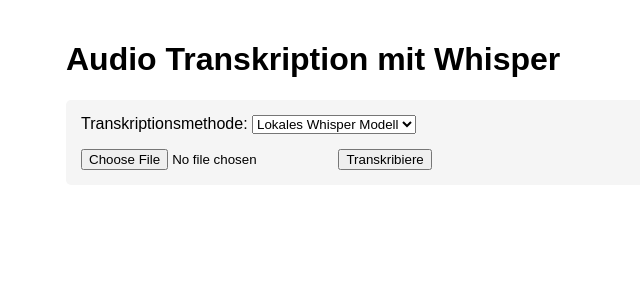
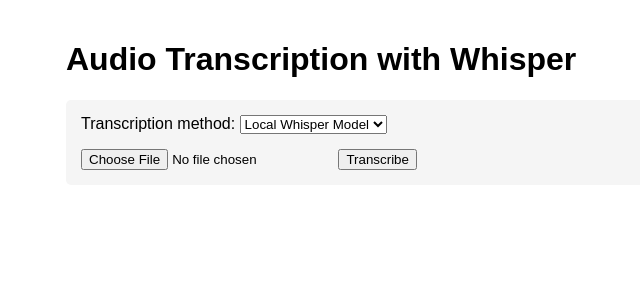
Before and after one commit to Janinnho/whisper-api-stt, a Flask app: page / in a window 1280 px wide. Shown: the top 300 px of the page, without its empty margins (174-814 px from the left). Run offline with Flask 2, Linux system fonts and the light colour scheme.

Commit message:
Add files via upload

```diff
--- a/app.py
+++ b/app.py
@@ -1,22 +1,24 @@
 import os
 import tempfile
-from flask import Flask, render_template, request
+import json
+from flask import Flask, render_template, request, jsonify
 import requests
 import whisper
 
 app = Flask(__name__)
 OPENAI_API_KEY = os.getenv("OPENAI_API_KEY")
+LOCAL_API_KEY = os.getenv("LOCAL_API_KEY", None)  # Optional API key for local API
 if not OPENAI_API_KEY:
-    print("Hinweis: Kein OPENAI_API_KEY gefunden. Cloud-Transkription wird nicht verfügbar sein.")
+    print("Note: No OPENAI_API_KEY found. Cloud transcription will not be available.")
 
-# Lade lokales Whisper-Modell (wird beim ersten Aufruf heruntergeladen)
-# "base" ist ein guter Kompromiss zwischen Genauigkeit und Geschwindigkeit
+# Load local Whisper model (will be downloaded on first call)
+# "base" is a good compromise between accuracy and speed
 local_model = None
 
 def load_local_model(model_size="base"):
     global local_model
     if local_model is None:
-        print(f"Lade lokales Whisper-Modell ({model_size})...")
+        print(f"Loading local Whisper model ({model_size})...")
         local_model = whisper.load_model(model_size)
     return local_model
 
@@ -36,37 +38,59 @@
     )
     if response.status_code == 200:
         json_response = response.json()
-        return json_response.get("text", "Keine Transkription gefunden.")
+        return json_response.get("text", "No transcription found.")
     else:
-        return f"Fehler bei der Transkription: {response.status_code} - {response.text}"
+        return f"Transcription error: {response.status_code} - {response.text}"
 
 @app.route("/", methods=["GET", "POST"])
 def index():
     transcription = None
-    transcription_method = "local"  # Standard-Methode ist nun lokal
+    transcription_method = "local"  # Default method is local
     cloud_available = OPENAI_API_KEY is not None
 
     if request.method == "POST":
         transcription_method = request.form.get("transcription_method", "local")
 
         if "audio_file" not in request.files:
-            transcription = "Keine Datei ausgewählt!"
+            transcription = "No file selected!"
         else:
             file = request.files["audio_file"]
             if file.filename == "":
-                transcription = "Keine Datei ausgewählt!"
+                transcription = "No file selected!"
             else:
                 try:
                     if transcription_method == "local":
                         transcription = transcribe_with_local_model(file)
                     else:  # cloud
                         if not OPENAI_API_KEY:
-                            transcription = "Fehler: Kein API-Key für die Cloud-Transkription konfiguriert!"
+                            transcription = "Error: No API key configured for cloud transcription!"
                         else:
                             transcription = transcribe_with_openai_api(file)
                 except Exception as e:
-                    transcription = f"Fehler bei der Transkription: {str(e)}"
+                    transcription = f"Transcription error: {str(e)}"
     return render_template("index.html", transcription=transcription, selected_method=transcription_method, cloud_available=cloud_available)
+
+# OpenAI API-compatible endpoint for transcriptions
+@app.route("/v1/audio/transcriptions", methods=["POST"])
+def api_transcribe():
+    # Check API key if configured
+    if LOCAL_API_KEY:
+        auth_header = request.headers.get("Authorization", "")
+        if not auth_header.startswith("Bearer ") or auth_header.split(" ")[1] != LOCAL_API_KEY:
+            return jsonify({"error": "Invalid API key"}), 401
+
+    # Check audio file
+    if "file" not in request.files:
+        return jsonify({"error": "No audio file submitted"}), 400
+
+    file = request.files["file"]
+    model_size = request.form.get("model", "base")  # 'tiny', 'base', 'small', 'medium', 'large'
+
+    try:
+        transcription = transcribe_with_local_model(file, model_size)
+        return jsonify({"text": transcription})
+    except Exception as e:
+        return jsonify({"error": str(e)}), 500
 
 if __name__ == "__main__":
     app.run(debug=True)
--- a/templates/index.html
+++ b/templates/index.html
@@ -1,8 +1,8 @@
 <!DOCTYPE html>
-<html lang="de">
+<html lang="en">
 <head>
     <meta charset="utf-8">
-    <title>Audio Transkription mit Whisper</title>
+    <title>Audio Transcription with Whisper</title>
     <style>
         body {
             font-family: Arial, sans-serif;
@@ -29,14 +29,14 @@
     </style>
 </head>
 <body>
-    <h1>Audio Transkription mit Whisper</h1>
+    <h1>Audio Transcription with Whisper</h1>
 
     <div class="options">
         <form method="POST" enctype="multipart/form-data">
             <div class="model-selector">
-                <label for="transcription-method">Transkriptionsmethode:</label>
+                <label for="transcription-method">Transcription method:</label>
                 <select name="transcription_method" id="transcription-method">
-                    <option value="local" {% if selected_method == 'local' %}selected{% endif %}>Lokales Whisper Modell</option>
+                    <option value="local" {% if selected_method == 'local' %}selected{% endif %}>Local Whisper Model</option>
                     {% if cloud_available %}
                     <option value="cloud" {% if selected_method == 'cloud' %}selected{% endif %}>OpenAI Cloud API</option>
                     {% endif %}
@@ -45,13 +45,13 @@
 
             <div>
                 <input type="file" name="audio_file" accept="audio/*" required>
-                <button type="submit">Transkribiere</button>
+                <button type="submit">Transcribe</button>
             </div>
         </form>
     </div>
 
     {% if transcription %}
-        <h2>Transkription:</h2>
+        <h2>Transcription:</h2>
         <div class="transcription-box">
             <p>{{ transcription }}</p>
         </div>
```
Also changed, not shown: README.md, 1 other file.
